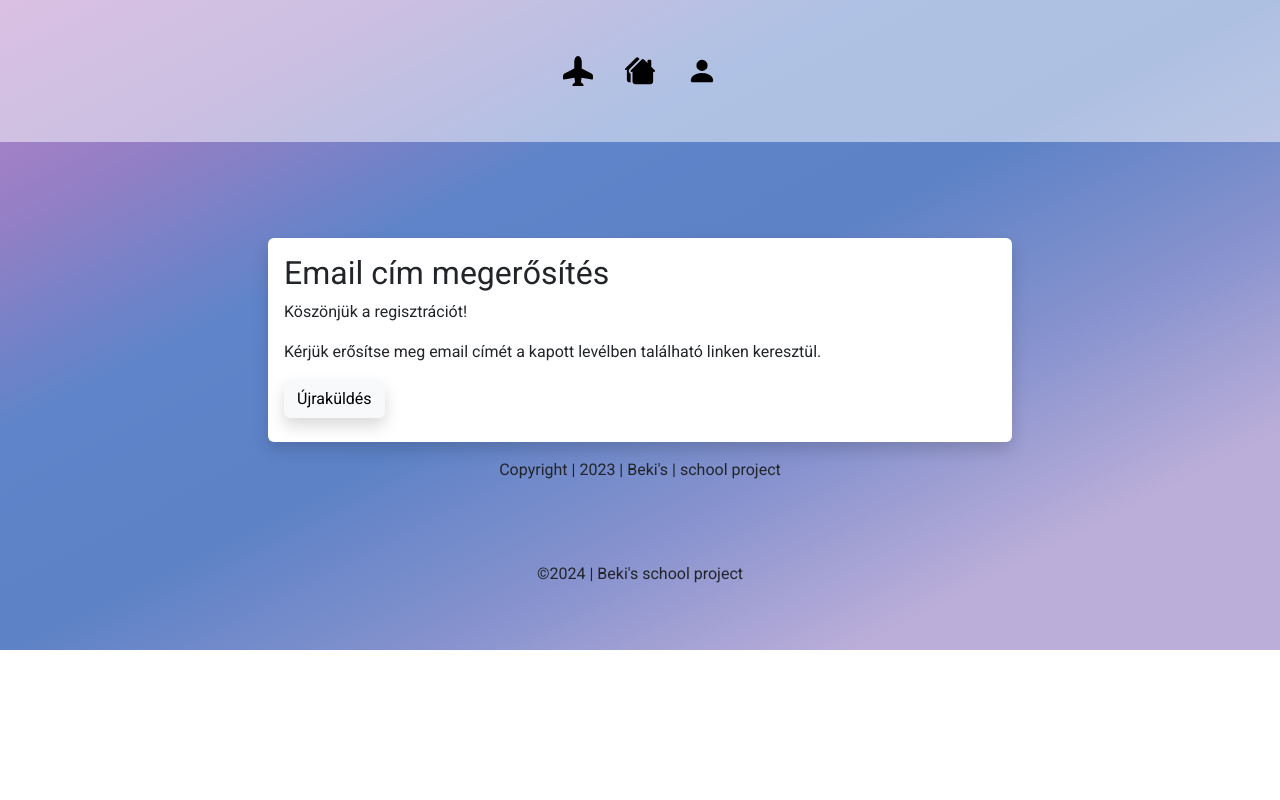
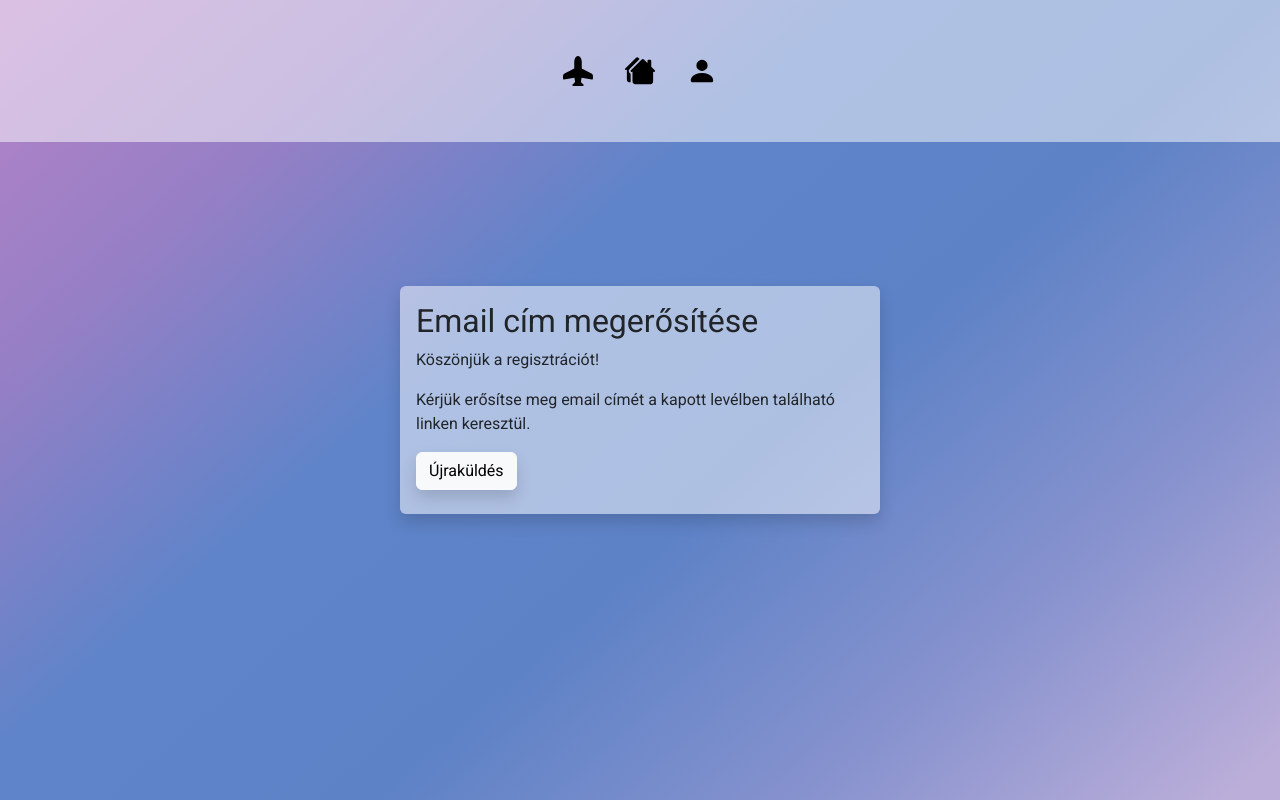
Before and after one commit to KisgyuriBeni/RepuloSuli, an Angular app: page /verify in a window 1280 px wide. Shown: the top 800 px of the page. Built offline with nearby package versions, Linux system fonts and the light colour scheme.

Commit message:
Verifaction komponens javítása

```diff
--- a/src/app/parts/elfjel/elfjel.component.html
+++ b/src/app/parts/elfjel/elfjel.component.html
@@ -1,6 +1,6 @@
 <div class="container mt-t pt-5">
     <div class="col-12 col-sm-8 col-mb-6 m-auto">
-        <div class="card mt-5 p-3 border-0 shadow col-12 col-sm8">
+        <div class="card mt-5 p-3 border-0 shadow col-12 col-sm8" style="max-width: 30rem;">
             <h2 class="text-center mb-3 p-3">
                 Új jelszó igénylés
             </h2>
--- a/src/app/parts/verify/verify.component.css
+++ b/src/app/parts/verify/verify.component.css
@@ -0,0 +1,7 @@
+.container{
+    min-height: 100vh;
+}
+.card{
+    background-color: rgba(255,255,255,0.5);
+    margin: 0 auto;
+  }
--- a/src/app/parts/verify/verify.component.html
+++ b/src/app/parts/verify/verify.component.html
@@ -1,8 +1,8 @@
-<div class="container mt-t pt-5">
-    <div class="col-12 col-sm-8 col-mb-6 m-auto">
+<div class="container mt-5 pt-5">
+    <div class="col-12 col-sm-8 col-mb-6 m-auto" style="max-width: 30rem;">
       <div class="card mt-5 p-3 border-0 shadow col-12 col-sm8">
         <h2>
-            Email cím megerősítés
+            Email cím megerősítése
         </h2>
         <div class="text-content">
             <p>Köszönjük a regisztrációt!</p>
@@ -12,9 +12,4 @@
           <button type="button" class="btn btn-light shadow me-2">Újraküldés</button>
         </div>
     </div>
-    <div class="footer text-center p-3">
-      <p>
-        Copyright | 2023 | Beki's | school project
-      </p>
-    </div>
 </div>
```
